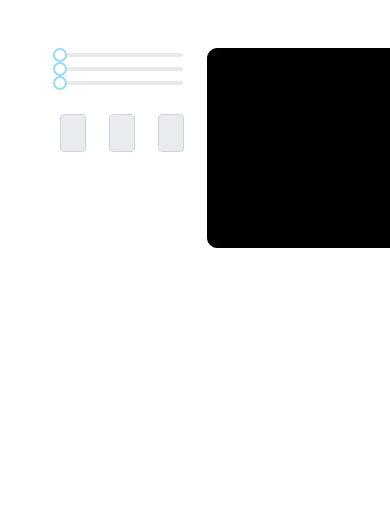
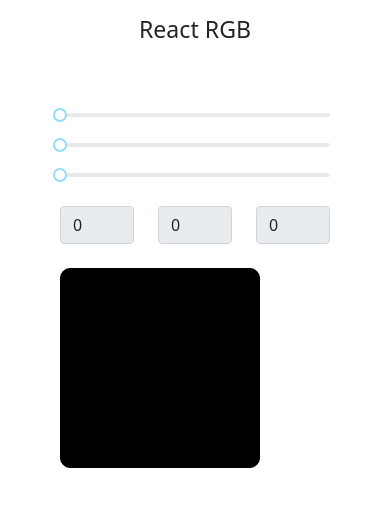
Before and after one commit to Florian-Cullmann/lulububu.rgb_slider, a React (Create React App) app: page / in a window 390 px wide. Shown: the top 506 px of the page. Built offline with nearby package versions, Linux system fonts and the light colour scheme.

Commit message:
styling changes

```diff
--- a/src/App.js
+++ b/src/App.js
@@ -8,8 +8,9 @@ import Number from './components/Number';
 function App() {
   return (
     <div className="App">
+        <h3 className="text-center mt-3">React RGB</h3>
         <div className="row m-5">
-            <div className="col-6">
+            <div className="col-sm-6 col-12">
                 <Sliders />
 
                 <div className="row mt-4">
@@ -25,7 +26,7 @@ function App() {
                 </div>
             </div>
 
-            <div className="col-6">
+            <div className="col-sm-6 col-12 mt-4 mt-sm-0">
                 <div id="rgb_box"></div>
             </div>
         </div>
--- a/src/components/Slider_RGB.js
+++ b/src/components/Slider_RGB.js
@@ -8,6 +8,7 @@ class Slider_RGB extends React.Component {
                 max="255"
                 id={this.props.id}
                 onChange={(e) => this.props.change_state(this.props.id, e)}
+                className="mt-3"
             />
         );
     }
```
